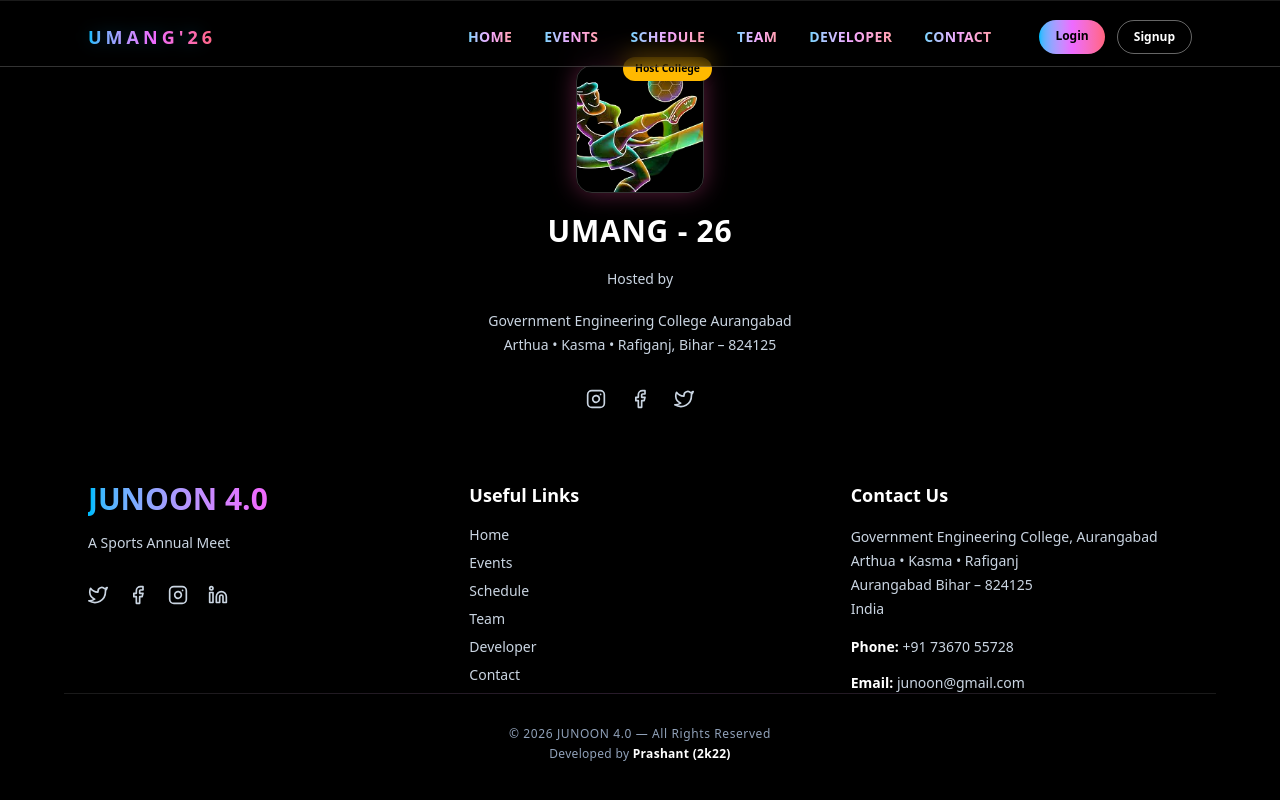
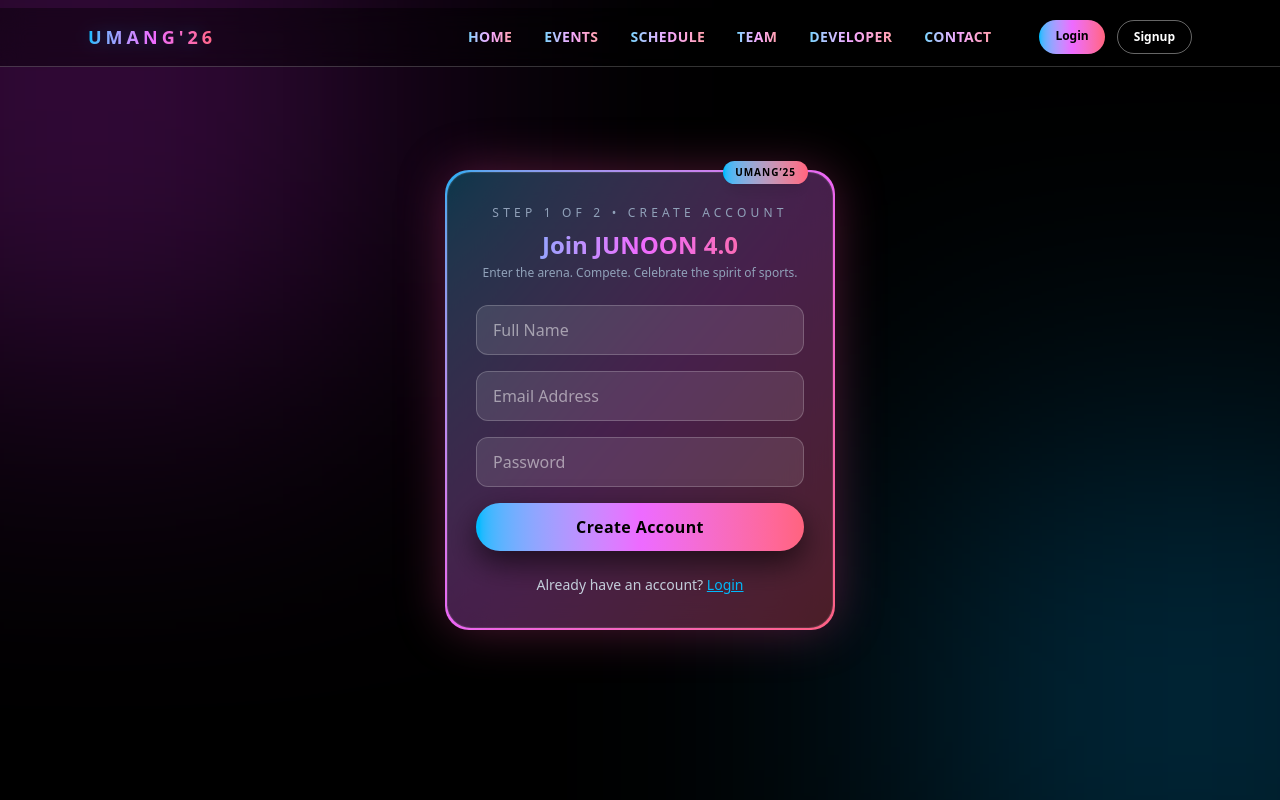
Before and after one commit to gecaurangabadsportsclub12-web/Umang_Junoon4.0, a React (Vite) app in the folder junoon4.0/: page /signup in a window 1280 px wide. Shown: the top 800 px of the page. Built offline with nearby package versions, Linux system fonts and the light colour scheme.

Commit message:
addfrontend url

```diff
--- a/junoon4.0/src/App.jsx
+++ b/junoon4.0/src/App.jsx
@@ -33,9 +33,9 @@ import ArmWrestling from "./pages/sports/armwrestling";
 import TugofWar from "./pages/sports/tugofwar";
 import Carrom from "./pages/sports/carrom";
 
-// import Login from "./pages/Login";
-// import Signup from "./pages/Signup";
-// import PrivateRoute from "./routes/PrivateRoute";
+import Login from "./pages/Login";
+import Signup from "./pages/Signup";
+import PrivateRoute from "./routes/PrivateRoute";
 
 import SportsLoader from "./components/SportsLoader";
 
@@ -115,7 +115,7 @@ const App = () => {
         <Route path="/developer" element={<DeveloperPage />} />
 
         {/* ⭐ SPORTS ROUTES ⭐ */}
-        <Route path="/sports/cricket" element={<Cricket />} />
+        {/* <Route path="/sports/cricket" element={<Cricket />} />
         <Route path="/sports/volleyball" element={<Volleyball />} />
         <Route path="/sports/football" element={<Football />} />
         <Route path="/sports/badminton" element={<Badminton />} />
@@ -126,14 +126,14 @@ const App = () => {
         <Route path="/sports/tt" element={<TableTennis />} />
         <Route path="/sports/armwrestling" element={<ArmWrestling />} />
         <Route path="/sports/tugofwar" element={<TugofWar />} />
-    <Route path="/sports/carrom" element={<Carrom />} />
+    <Route path="/sports/carrom" element={<Carrom />} /> */}
 
 {/* AUTH */}
-        {/* <Route path="/login" element={<Login />} />
-        <Route path="/signup" element={<Signup />} /> */}
+        <Route path="/login" element={<Login />} />
+        <Route path="/signup" element={<Signup />} />
 
 {/* 🔒 PROTECTED SPORTS */}
-  {/* <Route element={<PrivateRoute />}>
+  <Route element={<PrivateRoute />}>
     <Route path="/sports/cricket" element={<Cricket />} />
     <Route path="/sports/football" element={<Football />} />
     <Route path="/sports/volleyball" element={<Volleyball />} />
@@ -146,7 +146,7 @@ const App = () => {
     <Route path="/sports/armwrestling" element={<ArmWrestling />} />
     <Route path="/sports/tugofwar" element={<TugofWar />} />
     <Route path="/sports/carrom" element={<Carrom />} />
-  </Route> */}
+  </Route>
 
 
       </Routes>
--- a/junoon4.0/src/pages/Login.jsx
+++ b/junoon4.0/src/pages/Login.jsx
@@ -1,126 +1,126 @@
-// import React, { useState } from "react";
-// import { loginUser } from "../services/authService";
-// import { setAuth } from "../utils/auth";
-// import { useNavigate, useLocation, Link } from "react-router-dom";
+import React, { useState } from "react";
+import { loginUser } from "../services/authService";
+import { setAuth } from "../utils/auth";
+import { useNavigate, useLocation, Link } from "react-router-dom";
 
-// const Login = () => {
-//   const [form, setForm] = useState({ email: "", password: "" });
-//   const [showPass, setShowPass] = useState(false);
-//   const navigate = useNavigate();
-//   const location = useLocation();
+const Login = () => {
+  const [form, setForm] = useState({ email: "", password: "" });
+  const [showPass, setShowPass] = useState(false);
+  const navigate = useNavigate();
+  const location = useLocation();
 
-//   const redirectPath = location.state?.from?.pathname || "/";
+  const redirectPath = location.state?.from?.pathname || "/";
 
-//   const handleLogin = async (e) => {
-//     e.preventDefault();
-//     try {
-//       const res = await loginUser(form);
-//       setAuth(res.token, res.user);
-//       navigate(redirectPath, { replace: true });
-//     } catch (err) {
-//       alert("Invalid credentials");
-//     }
-//   };
+  const handleLogin = async (e) => {
+    e.preventDefault();
+    try {
+      const res = await loginUser(form);
+      setAuth(res.token, res.user);
+      navigate(redirectPath, { replace: true });
+    } catch (err) {
+      alert("Invalid credentials");
+    }
+  };
 
-//   return (
-//     <div className="min-h-screen flex items-center justify-center bg-black relative overflow-hidden">
+  return (
+    <div className="min-h-screen flex items-center justify-center bg-black relative overflow-hidden">
 
-//       {/* 🌈 DYNAMIC GLOWS */}
-//       <div className="absolute -top-40 -left-40 w-[480px] h-[480px] bg-fuchsia-500/30 blur-[160px]" />
-//       <div className="absolute -bottom-40 -right-40 w-[480px] h-[480px] bg-sky-500/30 blur-[160px]" />
+      {/* 🌈 DYNAMIC GLOWS */}
+      <div className="absolute -top-40 -left-40 w-[480px] h-[480px] bg-fuchsia-500/30 blur-[160px]" />
+      <div className="absolute -bottom-40 -right-40 w-[480px] h-[480px] bg-sky-500/30 blur-[160px]" />
 
-//       {/* 💎 OUTER FRAME */}
-//       <div className="relative w-[370px] p-[2px] rounded-3xl bg-gradient-to-br from-sky-400 via-fuchsia-400 to-rose-400">
+      {/* 💎 OUTER FRAME */}
+      <div className="relative w-[370px] p-[2px] rounded-3xl bg-gradient-to-br from-sky-400 via-fuchsia-400 to-rose-400">
 
-//         {/* 💎 INNER CARD */}
-//         <div className="relative rounded-3xl bg-black/70 backdrop-blur-xl px-7 py-8 border border-white/10 shadow-[0_0_50px_rgba(236,72,153,0.35)]">
+        {/* 💎 INNER CARD */}
+        <div className="relative rounded-3xl bg-black/70 backdrop-blur-xl px-7 py-8 border border-white/10 shadow-[0_0_50px_rgba(236,72,153,0.35)]">
 
-//           {/* FEST TAG */}
-//           <div className="absolute -top-3 right-6 px-3 py-1 rounded-full text-[10px] font-bold tracking-widest text-black bg-gradient-to-r from-sky-400 to-rose-400 shadow-lg">
-//             JUNOON 4.0
-//           </div>
+          {/* FEST TAG */}
+          <div className="absolute -top-3 right-6 px-3 py-1 rounded-full text-[10px] font-bold tracking-widest text-black bg-gradient-to-r from-sky-400 to-rose-400 shadow-lg">
+            JUNOON 4.0
+          </div>
 
-//           {/* TITLE */}
-//           <h2 className="text-center text-2xl font-extrabold bg-gradient-to-r from-sky-400 via-fuchsia-400 to-rose-400 bg-clip-text text-transparent">
-//             Welcome Back
-//           </h2>
+          {/* TITLE */}
+          <h2 className="text-center text-2xl font-extrabold bg-gradient-to-r from-sky-400 via-fuchsia-400 to-rose-400 bg-clip-text text-transparent">
+            Welcome Back
+          </h2>
 
-//           {/* SUB TEXT */}
-//           <p className="text-center text-xs text-slate-400 mt-1 mb-6">
-//             Step back into the arena ⚡ Your journey continues
-//           </p>
+          {/* SUB TEXT */}
+          <p className="text-center text-xs text-slate-400 mt-1 mb-6">
+            Step back into the arena ⚡ Your journey continues
+          </p>
 
-//           {/* FORM */}
-//           <form onSubmit={handleLogin} className="space-y-4">
+          {/* FORM */}
+          <form onSubmit={handleLogin} className="space-y-4">
 
-//             {/* EMAIL */}
-//             <input
-//               type="email"
-//               placeholder="Email address"
-//               required
-//               className="w-full rounded-xl px-4 py-3 bg-white/10 text-white border border-white/20 outline-none
-//                 focus:border-sky-400 focus:shadow-[0_0_12px_rgba(56,189,248,0.6)] transition"
-//               onChange={(e) =>
-//                 setForm({ ...form, email: e.target.value })
-//               }
-//             />
+            {/* EMAIL */}
+            <input
+              type="email"
+              placeholder="Email address"
+              required
+              className="w-full rounded-xl px-4 py-3 bg-white/10 text-white border border-white/20 outline-none
+                focus:border-sky-400 focus:shadow-[0_0_12px_rgba(56,189,248,0.6)] transition"
+              onChange={(e) =>
+                setForm({ ...form, email: e.target.value })
+              }
+            />
 
-//             {/* PASSWORD */}
-//             <div className="relative">
-//               <input
-//                 type={showPass ? "text" : "password"}
-//                 placeholder="Password"
-//                 required
-//                 className="w-full rounded-xl px-4 py-3 bg-white/10 text-white border border-white/20 outline-none
-//                   focus:border-fuchsia-400 focus:shadow-[0_0_12px_rgba(217,70,239,0.6)] transition"
-//                 onChange={(e) =>
-//                   setForm({ ...form, password: e.target.value })
-//                 }
-//               />
+            {/* PASSWORD */}
+            <div className="relative">
+              <input
+                type={showPass ? "text" : "password"}
+                placeholder="Password"
+                required
+                className="w-full rounded-xl px-4 py-3 bg-white/10 text-white border border-white/20 outline-none
+                  focus:border-fuchsia-400 focus:shadow-[0_0_12px_rgba(217,70,239,0.6)] transition"
+                onChange={(e) =>
+                  setForm({ ...form, password: e.target.value })
+                }
+              />
 
-//               {/* SHOW/HIDE */}
-//               <button
-//                 type="button"
-//                 onClick={() => setShowPass(!showPass)}
-//                 className="absolute right-4 top-1/2 -translate-y-1/2 text-xs text-slate-400 hover:text-white transition"
-//               >
-//                 {showPass ? "HIDE" : "SHOW"}
-//               </button>
-//             </div>
+              {/* SHOW/HIDE */}
+              <button
+                type="button"
+                onClick={() => setShowPass(!showPass)}
+                className="absolute right-4 top-1/2 -translate-y-1/2 text-xs text-slate-400 hover:text-white transition"
+              >
+                {showPass ? "HIDE" : "SHOW"}
+              </button>
+            </div>
 
-//             {/* REMEMBER LINE */}
-//             <p className="text-[11px] text-slate-400 tracking-wide">
-//               🔐 Secure login • Session valid for 3 days
-//             </p>
+            {/* REMEMBER LINE */}
+            <p className="text-[11px] text-slate-400 tracking-wide">
+              🔐 Secure login • Session valid for 3 days
+            </p>
 
-//             {/* LOGIN BUTTON */}
-//             <button
-//               type="submit"
-//               className="relative w-full py-3 rounded-full font-extrabold tracking-wide text-black
-//                 bg-gradient-to-r from-sky-400 via-fuchsia-400 to-rose-400
-//                 shadow-[0_12px_30px_rgba(0,0,0,0.6)]
-//                 transition-all duration-200
-//                 hover:scale-[1.04]
-//                 active:translate-y-[2px]"
-//             >
-//               Enter Arena
-//             </button>
-//           </form>
+            {/* LOGIN BUTTON */}
+            <button
+              type="submit"
+              className="relative w-full py-3 rounded-full font-extrabold tracking-wide text-black
+                bg-gradient-to-r from-sky-400 via-fuchsia-400 to-rose-400
+                shadow-[0_12px_30px_rgba(0,0,0,0.6)]
+                transition-all duration-200
+                hover:scale-[1.04]
+                active:translate-y-[2px]"
+            >
+              Enter Arena
+            </button>
+          </form>
 
-//           {/* FOOTER */}
-//           <p className="mt-6 text-sm text-center text-slate-300">
-//             New to Junoon?{" "}
-//             <Link
-//               to="/signup"
-//               className="text-sky-400 hover:text-sky-300 underline transition"
-//             >
-//               Create account
-//             </Link>
-//           </p>
-//         </div>
-//       </div>
-//     </div>
-//   );
-// };
+          {/* FOOTER */}
+          <p className="mt-6 text-sm text-center text-slate-300">
+            New to Junoon?{" "}
+            <Link
+              to="/signup"
+              className="text-sky-400 hover:text-sky-300 underline transition"
+            >
+              Create account
+            </Link>
+          </p>
+        </div>
+      </div>
+    </div>
+  );
+};
 
-// export default Login;
+export default Login;
--- a/junoon4.0/src/pages/Signup.jsx
+++ b/junoon4.0/src/pages/Signup.jsx
@@ -1,153 +1,153 @@
-// import React, { useState } from "react";
-// import { signupUser } from "../services/authService";
-// import { useNavigate, Link } from "react-router-dom";
+import React, { useState } from "react";
+import { signupUser } from "../services/authService";
+import { useNavigate, Link } from "react-router-dom";
 
-// const Signup = () => {
-//   const [form, setForm] = useState({
-//     name: "",
-//     email: "",
-//     password: "",
-//   });
+const Signup = () => {
+  const [form, setForm] = useState({
+    name: "",
+    email: "",
+    password: "",
+  });
 
-//   const navigate = useNavigate();
+  const navigate = useNavigate();
 
-//   const passwordStrength =
-//     form.password.length === 0
-//       ? ""
-//       : form.password.length < 6
-//       ? "Weak"
-//       : form.password.length < 10
-//       ? "Medium"
-//       : "Strong";
+  const passwordStrength =
+    form.password.length === 0
+      ? ""
+      : form.password.length < 6
+      ? "Weak"
+      : form.password.length < 10
+      ? "Medium"
+      : "Strong";
 
-//   const handleSignup = async (e) => {
-//     e.preventDefault();
-//     try {
-//       await signupUser(form);
-//       alert("Signup successful. Please login.");
-//       navigate("/login");
-//     } catch (err) {
-//       alert("Signup failed");
-//     }
-//   };
+  const handleSignup = async (e) => {
+    e.preventDefault();
+    try {
+      await signupUser(form);
+      alert("Signup successful. Please login.");
+      navigate("/login");
+    } catch (err) {
+      alert("Signup failed");
+    }
+  };
 
-//   return (
-//     <div className="min-h-screen flex items-center justify-center bg-black relative overflow-hidden">
+  return (
+    <div className="min-h-screen flex items-center justify-center bg-black relative overflow-hidden">
 
-//       {/* 🌈 ATMOSPHERIC GLOWS */}
-//       <div className="absolute -top-40 -left-40 w-[500px] h-[500px] bg-fuchsia-500/30 blur-[150px]" />
-//       <div className="absolute -bottom-40 -right-40 w-[500px] h-[500px] bg-sky-500/30 blur-[150px]" />
+      {/* 🌈 ATMOSPHERIC GLOWS */}
+      <div className="absolute -top-40 -left-40 w-[500px] h-[500px] bg-fuchsia-500/30 blur-[150px]" />
+      <div className="absolute -bottom-40 -right-40 w-[500px] h-[500px] bg-sky-500/30 blur-[150px]" />
 
-//       {/* 💎 OUTER NEON FRAME */}
-//       <div className="relative w-[390px] p-[2px] rounded-3xl bg-gradient-to-br from-sky-400 via-fuchsia-400 to-rose-400">
+      {/* 💎 OUTER NEON FRAME */}
+      <div className="relative w-[390px] p-[2px] rounded-3xl bg-gradient-to-br from-sky-400 via-fuchsia-400 to-rose-400">
 
-//         {/* 💎 CARD */}
-//         <div className="relative rounded-3xl bg-black/70 backdrop-blur-xl px-7 py-8 border border-white/10 shadow-[0_0_50px_rgba(236,72,153,0.35)]">
+        {/* 💎 CARD */}
+        <div className="relative rounded-3xl bg-black/70 backdrop-blur-xl px-7 py-8 border border-white/10 shadow-[0_0_50px_rgba(236,72,153,0.35)]">
 
-//           {/* FEST BADGE */}
-//           <div className="absolute -top-3 right-6 px-3 py-1 rounded-full text-[10px] font-bold tracking-widest text-black bg-gradient-to-r from-sky-400 to-rose-400 shadow-lg">
-//             UMANG’25
-//           </div>
+          {/* FEST BADGE */}
+          <div className="absolute -top-3 right-6 px-3 py-1 rounded-full text-[10px] font-bold tracking-widest text-black bg-gradient-to-r from-sky-400 to-rose-400 shadow-lg">
+            UMANG’25
+          </div>
 
-//           {/* STEP */}
-//           <p className="text-xs uppercase tracking-[0.35em] text-slate-400 mb-2 text-center">
-//             Step 1 of 2 • Create Account
-//           </p>
+          {/* STEP */}
+          <p className="text-xs uppercase tracking-[0.35em] text-slate-400 mb-2 text-center">
+            Step 1 of 2 • Create Account
+          </p>
 
-//           {/* TITLE */}
-//           <h2 className="text-center text-2xl font-extrabold mb-1 bg-gradient-to-r from-sky-400 via-fuchsia-400 to-rose-400 bg-clip-text text-transparent">
-//             Join JUNOON 4.0
-//           </h2>
+          {/* TITLE */}
+          <h2 className="text-center text-2xl font-extrabold mb-1 bg-gradient-to-r from-sky-400 via-fuchsia-400 to-rose-400 bg-clip-text text-transparent">
+            Join JUNOON 4.0
+          </h2>
 
-//           {/* SUBTEXT */}
-//           <p className="text-center text-xs text-slate-400 mb-6">
-//             Enter the arena. Compete. Celebrate the spirit of sports.
-//           </p>
+          {/* SUBTEXT */}
+          <p className="text-center text-xs text-slate-400 mb-6">
+            Enter the arena. Compete. Celebrate the spirit of sports.
+          </p>
 
-//           {/* FORM */}
-//           <form onSubmit={handleSignup} className="space-y-4">
+          {/* FORM */}
+          <form onSubmit={handleSignup} className="space-y-4">
 
-//             {/* NAME */}
-//             <input
-//               type="text"
-//               placeholder="Full Name"
-//               required
-//               className="w-full rounded-xl px-4 py-3 bg-white/10 text-white border border-white/20 outline-none
-//                 focus:border-sky-400 focus:shadow-[0_0_12px_rgba(56,189,248,0.6)] transition"
-//               onChange={(e) =>
-//                 setForm({ ...form, name: e.target.value })
-//               }
-//             />
+            {/* NAME */}
+            <input
+              type="text"
+              placeholder="Full Name"
+              required
+              className="w-full rounded-xl px-4 py-3 bg-white/10 text-white border border-white/20 outline-none
+                focus:border-sky-400 focus:shadow-[0_0_12px_rgba(56,189,248,0.6)] transition"
+              onChange={(e) =>
+                setForm({ ...form, name: e.target.value })
+              }
+            />
 
-//             {/* EMAIL */}
-//             <input
-//               type="email"
-//               placeholder="Email Address"
-//               required
-//               className="w-full rounded-xl px-4 py-3 bg-white/10 text-white border border-white/20 outline-none
-//                 focus:border-fuchsia-400 focus:shadow-[0_0_12px_rgba(217,70,239,0.6)] transition"
-//               onChange={(e) =>
-//                 setForm({ ...form, email: e.target.value })
-//               }
-//             />
+            {/* EMAIL */}
+            <input
+              type="email"
+              placeholder="Email Address"
+              required
+              className="w-full rounded-xl px-4 py-3 bg-white/10 text-white border border-white/20 outline-none
+                focus:border-fuchsia-400 focus:shadow-[0_0_12px_rgba(217,70,239,0.6)] transition"
+              onChange={(e) =>
+                setForm({ ...form, email: e.target.value })
+              }
+            />
 
-//             {/* PASSWORD */}
-//             <div className="space-y-1">
-//               <input
-//                 type="password"
-//                 placeholder="Password"
-//                 required
-//                 className="w-full rounded-xl px-4 py-3 bg-white/10 text-white border border-white/20 outline-none
-//                   focus:border-rose-400 focus:shadow-[0_0_12px_rgba(244,63,94,0.6)] transition"
-//                 onChange={(e) =>
-//                   setForm({ ...form, password: e.target.value })
-//                 }
-//               />
+            {/* PASSWORD */}
+            <div className="space-y-1">
+              <input
+                type="password"
+                placeholder="Password"
+                required
+                className="w-full rounded-xl px-4 py-3 bg-white/10 text-white border border-white/20 outline-none
+                  focus:border-rose-400 focus:shadow-[0_0_12px_rgba(244,63,94,0.6)] transition"
+                onChange={(e) =>
+                  setForm({ ...form, password: e.target.value })
+                }
+              />
 
-//               {/* PASSWORD STRENGTH */}
-//               {passwordStrength && (
-//                 <p
-//                   className={`text-[11px] tracking-wide ${
-//                     passwordStrength === "Weak"
-//                       ? "text-red-400"
-//                       : passwordStrength === "Medium"
-//                       ? "text-yellow-400"
-//                       : "text-emerald-400"
-//                   }`}
-//                 >
-//                   Password strength: {passwordStrength}
-//                 </p>
-//               )}
-//             </div>
+              {/* PASSWORD STRENGTH */}
+              {passwordStrength && (
+                <p
+                  className={`text-[11px] tracking-wide ${
+                    passwordStrength === "Weak"
+                      ? "text-red-400"
+                      : passwordStrength === "Medium"
+                      ? "text-yellow-400"
+                      : "text-emerald-400"
+                  }`}
+                >
+                  Password strength: {passwordStrength}
+                </p>
+              )}
+            </div>
 
-//             {/* CTA */}
-//             <button
-//               type="submit"
-//               className="relative w-full py-3 rounded-full font-extrabold tracking-wide text-black
-//                 bg-gradient-to-r from-sky-400 via-fuchsia-400 to-rose-400
-//                 shadow-[0_12px_30px_rgba(0,0,0,0.6)]
-//                 transition-all duration-200
-//                 hover:scale-[1.04]
-//                 active:translate-y-[2px]"
-//             >
-//               Create Account
-//             </button>
-//           </form>
+            {/* CTA */}
+            <button
+              type="submit"
+              className="relative w-full py-3 rounded-full font-extrabold tracking-wide text-black
+                bg-gradient-to-r from-sky-400 via-fuchsia-400 to-rose-400
+                shadow-[0_12px_30px_rgba(0,0,0,0.6)]
+                transition-all duration-200
+                hover:scale-[1.04]
+                active:translate-y-[2px]"
+            >
+              Create Account
+            </button>
+          </form>
 
-//           {/* FOOTER */}
-//           <p className="mt-6 text-sm text-center text-slate-300">
-//             Already have an account?{" "}
-//             <Link
-//               to="/login"
-//               className="text-sky-400 hover:text-sky-300 underline transition"
-//             >
-//               Login
-//             </Link>
-//           </p>
-//         </div>
-//       </div>
-//     </div>
-//   );
-// };
+          {/* FOOTER */}
+          <p className="mt-6 text-sm text-center text-slate-300">
+            Already have an account?{" "}
+            <Link
+              to="/login"
+              className="text-sky-400 hover:text-sky-300 underline transition"
+            >
+              Login
+            </Link>
+          </p>
+        </div>
+      </div>
+    </div>
+  );
+};
 
-// export default Signup;
+export default Signup;
```
Also changed, not shown: junoon4.0/src/routes/PrivateRoute.jsx (+16 -16 lines), junoon4.0/src/services/authService.js (+14 -14 lines), 1 other file (tests, documents, lock files or other folders).
